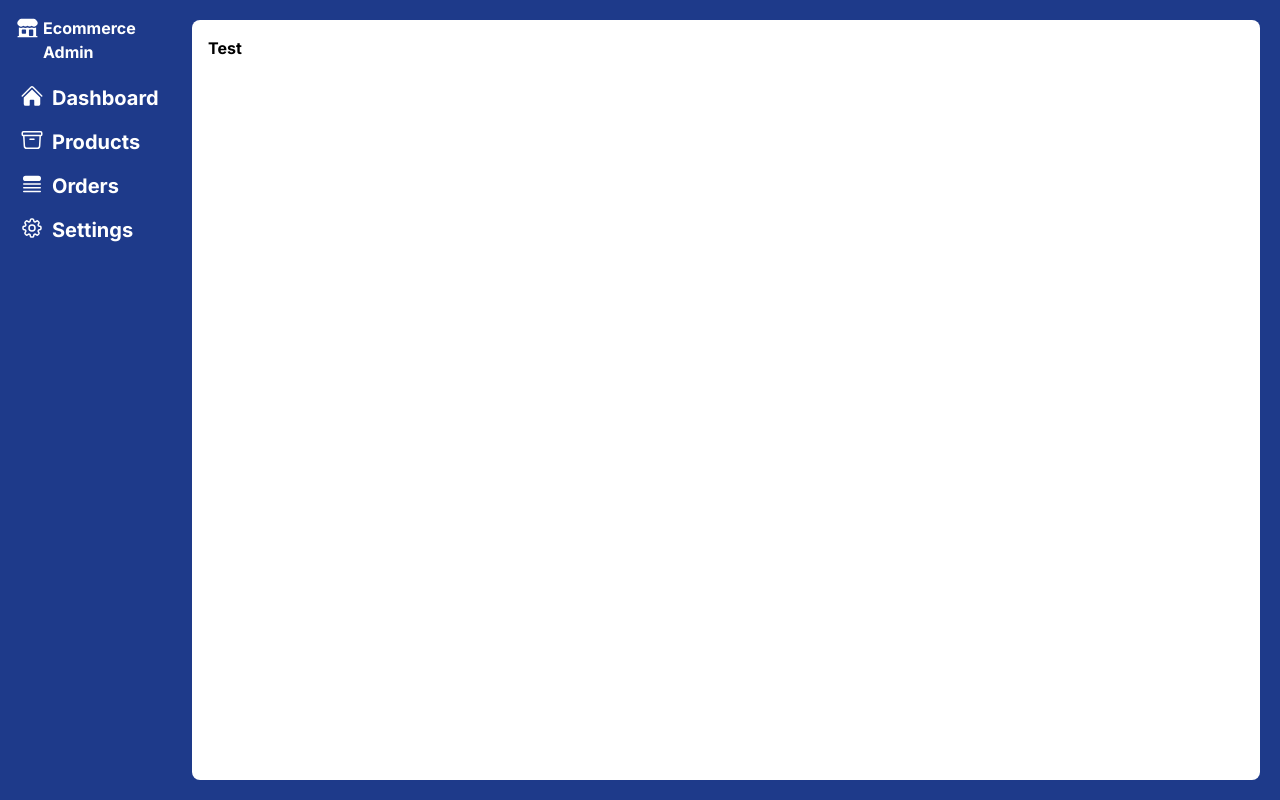
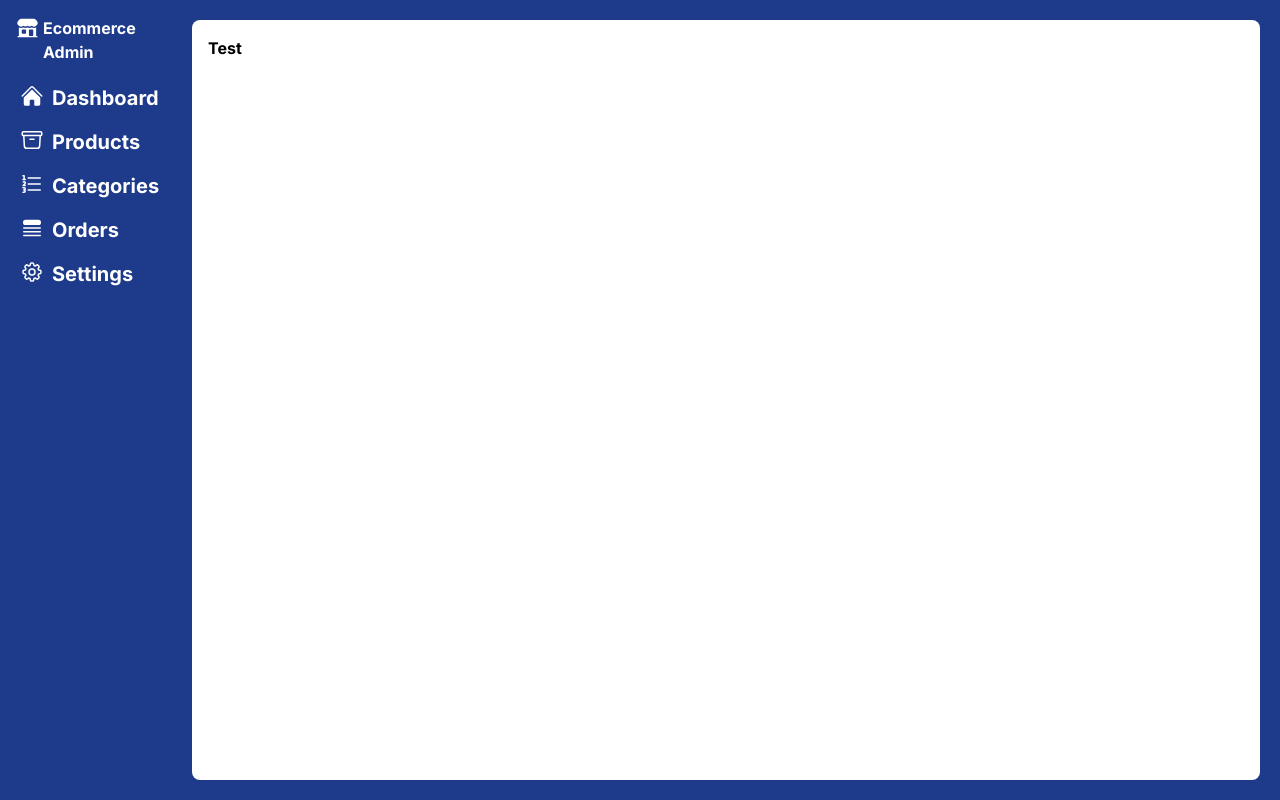
Before and after one commit to Wesman687/NextjsEcommerceAdmin, a Next.js app: page /home in a window 1280 px wide. Built offline with nearby package versions, Linux system fonts and the light colour scheme; no server answers.

Commit message:
still grinding

```diff
--- /dev/null
+++ b/app/api/categories/route.js
@@ -0,0 +1,24 @@
+import { NextResponse } from "next/server";
+import { createCategory } from "../../queries/category";
+import { Category } from "../../model/category";
+
+
+
+export const POST = async (req, res) => {
+    const { name, parentCategory } = await req.json();
+
+
+
+      console.log(name, "checking if update works")
+        const response = await createCategory({name, parentCategory })
+        throw new NextResponse("Product has been updated", {
+          status: 201,
+        });
+
+}
+
+export const GET = async (req, res) => {
+
+  const categories = (await Category.find())
+  return Response.json(categories)
+}
--- /dev/null
+++ b/app/categories/page.js
@@ -0,0 +1,63 @@
+'use client'
+import React, { useEffect, useState } from 'react'
+import Layout from '../components/Layout'
+import axios from "axios";
+export default function Categories() {
+  const [name, setName] = useState('')
+  const [categories, setCategories] = useState([])
+  const [parentCategory, setParentCategory] = useState('')
+
+  async function saveCategory(e){
+    e.preventDefault()
+    try {
+    const result = await axios.post('/api/categories', {name})
+    } catch (error) {
+      console.log(error)
+    }
+    setName('')
+    fetchCategories()
+  }
+  async function fetchCategories(){
+    axios.get('/api/categories').then(result=> {
+      setCategories(result.data)
+    })
+  }
+  useEffect(()=>{
+    fetchCategories()
+  },[])
+  return (
+    <Layout>
+      <h1>Categories</h1>
+      <label>New Category Name</label>
+      <form onSubmit={(e)=>saveCategory(e)} className='flex gap-1'>
+      <div className='flex gap-1 items-center'>
+      <input type='text' placeholder={'Category Name'} className='mb-1' value={name} onChange={(e)=>setName(e.target.value)} />
+      <select className='mb-0'>
+        <option onChange={(e)=>setParentCategory(e.target.value)} value='0'>No parent category</option>
+        {!!categories.length && categories.map((category, index)=>(
+               <option value={category._id}>{category.name}</option>
+          ))}
+      </select>
+      <button type='submit' className='btn-primary py-1'>Save</button>
+      </div>
+      </form>
+      <table className='basic mt-4'>
+        <thead>
+          <tr>
+            <td>Category Name</td>
+          </tr>
+        </thead>
+        <tbody>
+          {!!categories.length && categories.map((category, index)=>(
+            <tr key={index}>
+              <td>
+                {category.name}
+              </td>
+            </tr>
+          ))}
+        </tbody>
+      </table>
+    </Layout>
+
+  )
+}
--- a/app/components/Nav.jsx
+++ b/app/components/Nav.jsx
@@ -1,14 +1,14 @@
-'use client'
+"use client";
 import Link from "next/link";
 import React, { useEffect, useState } from "react";
 
 function Nav() {
-    const inactiveLink = 'flex gap-1 text-xl mb-2 p-1'
-    const activeLink = inactiveLink+' bg-white text-blue-900 rounded-l-lg'
-    const [pathname, setPathName] = useState('')
-    useEffect(()=>{
-        setPathName(window.location.pathname)
-    },[])
+  const inactiveLink = "flex gap-1 text-xl mb-2 p-1";
+  const activeLink = inactiveLink + " bg-white text-blue-900 rounded-l-lg";
+  const [pathname, setPathName] = useState("");
+  useEffect(() => {
+    setPathName(window.location.pathname);
+  }, []);
   return (
     <aside className="text-white bg-blue-900 p-4 pr-0 w-[15vw]">
       <Link href="" className="flex gap-1 mb-4 mr-2">
@@ -35,7 +35,10 @@ function Nav() {
         <span>Ecommerce Admin</span>
       </Link>
       <nav className="gap-2 flex flex-col">
-        <Link href={"/"} className={(pathname === '/') ? activeLink : inactiveLink}>
+        <Link
+          href={"/"}
+          className={pathname === "/" ? activeLink : inactiveLink}
+        >
           <div className="flex pr-2">
             <svg
               xmlns="http://www.w3.org/2000/svg"
@@ -49,10 +52,12 @@ function Nav() {
             Dashboard
           </div>
         </Link>
-
       </nav>
-      <nav >
-        <Link href={"/products"} className={pathname.includes('/products') ? activeLink : inactiveLink}>
+      <nav>
+        <Link
+          href={"/products"}
+          className={pathname.includes("/products") ? activeLink : inactiveLink}
+        >
           <div className="flex mr-2">
             <svg
               xmlns="http://www.w3.org/2000/svg"
@@ -73,7 +78,36 @@ function Nav() {
         </Link>
       </nav>
       <nav>
-        <Link href={"/orders"} className={pathname.includes('/orders') ? activeLink : inactiveLink}>
+        <Link
+          href={"/categories"}
+          className={
+            pathname.includes("/categories") ? activeLink : inactiveLink
+          }
+        >
+          <div className="flex mr-2">
+            <svg
+              xmlns="http://www.w3.org/2000/svg"
+              fill="none"
+              viewBox="0 0 24 24"
+              strokeWidth={1.5}
+              stroke="currentColor"
+              className="size-6 mr-2"
+            >
+              <path
+                strokeLinecap="round"
+                strokeLinejoin="round"
+                d="M8.242 5.992h12m-12 6.003H20.24m-12 5.999h12M4.117 7.495v-3.75H2.99m1.125 3.75H2.99m1.125 0H5.24m-1.92 2.577a1.125 1.125 0 1 1 1.591 1.59l-1.83 1.83h2.16M2.99 15.745h1.125a1.125 1.125 0 0 1 0 2.25H3.74m0-.002h.375a1.125 1.125 0 0 1 0 2.25H2.99"
+              />
+            </svg>
+            Categories
+          </div>
+        </Link>
+      </nav>
+      <nav>
+        <Link
+          href={"/orders"}
+          className={pathname.includes("/orders") ? activeLink : inactiveLink}
+        >
           <div className="flex mr-2">
             <svg
               xmlns="http://www.w3.org/2000/svg"
@@ -88,7 +122,10 @@ function Nav() {
         </Link>
       </nav>
       <nav>
-        <Link href={"/settings"} className={pathname.includes('/settings') ? activeLink : inactiveLink}>
+        <Link
+          href={"/settings"}
+          className={pathname.includes("/settings") ? activeLink : inactiveLink}
+        >
           <div className="flex mr-2">
             <svg
               xmlns="http://www.w3.org/2000/svg"
--- a/app/components/ProductForm.js
+++ b/app/components/ProductForm.js
@@ -2,6 +2,7 @@
 import { useEffect, useState } from "react";
 import { useRouter } from "next/navigation";
 import axios from "axios";
+import { ReactSortable } from "react-sortablejs";
 import Spinner from '../components/Spinner'
 export default function ProductForm({
   _id,
@@ -34,7 +35,6 @@ export default function ProductForm({
         formData
       );
 
-      console.log(res.data.secure_url, res.data.public_id, "response");
       setImages((oldImages) => {
         return [
           ...oldImages,
@@ -71,7 +71,6 @@ export default function ProductForm({
         throw new Error(console.log(error));
       }
     } else {
-        console.log('adding')
       try {
         const response = await fetch("/api/products", {
           method: "POST",
@@ -92,6 +91,9 @@ export default function ProductForm({
       }
     }
   }
+  function updateImagesOrder(images){
+    setImages(images)
+  }
 
   useEffect(() => {}, []);
   return (
@@ -109,6 +111,7 @@ export default function ProductForm({
         ></input>
         <label htmlFor="Phtoos"></label>
         <div className="mb-2 flex gap-2 flex-wrap">
+            <ReactSortable list={images} setList={updateImagesOrder} className="flex flex-wrap gap-1">
           {!!images?.length &&
             images.map((item, index) => (
               <div key={index} className="relative px-2">
@@ -131,7 +134,8 @@ export default function ProductForm({
                 </svg>
               </div>
             ))}
-
+            </ReactSortable>
+          {uploading ? <div className="h-24 p-1 bg-gray-200 flex items-center rounded-md"><Spinner /></div> :
           <label className="cursor-pointer w-24 h-24 flex items-center text-center justify-center gap-1 text-gray-500 rounded-md bg-gray-200">
             <svg
               xmlns="http://www.w3.org/2000/svg"
@@ -154,8 +158,8 @@ export default function ProductForm({
               onChange={uploadImages}
               className="hidden"
             />
-          </label>
-        {uploading && (<Spinner /> )}
+          </label> }
+
         </div>
 
         <label htmlFor="">Description:</label>
--- a/app/globals.css
+++ b/app/globals.css
@@ -3,10 +3,10 @@
 @tailwind utilities;
 
 
-input, textarea {
+input, textarea, select {
     @apply border-2 border-gray-200 rounded-md px-1 w-full mb-2
 }
-input:focus, textarea:focus {
+input:focus, textarea:focus, select:focus {
     @apply border-blue-900
 }
 h1 {
--- /dev/null
+++ b/app/model/category.js
@@ -0,0 +1,8 @@
+import mongoose, { model, Schema } from 'mongoose'
+
+const CategorySchema = new Schema({
+    name: {type: String, required: true},
+    parent: {type: mongoose.Types.ObjectId, required: false}
+})
+
+export const Category = mongoose.models.category || model('category', CategorySchema)
--- a/app/queries/UploadImage.jsx
+++ /dev/null
@@ -1,25 +0,0 @@
-'use server'
-import { UploadApiResponse, v2 as cloudinary} from 'cloudinary'
-import z from 'zod'
-
-const formData = z.object({
-    image: z.instanceof(FormData)
-})
-
-export const uploadImage = actionClient.schema(formData).action(async ({ parsedInput: {image}})=>{
-    const formImage = image.get('image')
-
-    if (!formImage) return {error: 'no image provided'}
-    if (!image) return {error: 'No image provided'}
-
-    const file = formImage
-    try {
-        const arrayBuffer = await file.arrayBuffer()
-        const buffer = Buffer.from(arrayBuffer)
-        return new Promise<UploadApiResponse>((resolve, reject) => {
-
-        })
-    } catch (error) {
-        return { error: error}
-    }
-})
--- /dev/null
+++ b/app/queries/category.js
@@ -0,0 +1,14 @@
+import { Category } from '../model/category'
+
+
+export async function createCategory(name, parentCategory) {
+    console.log(name, parentCategory)
+    try {
+        return await Category.create({
+            name,
+            parent: parentCategory
+        })
+    } catch (error) {
+        return error
+    }
+}
--- a/package.json
+++ b/package.json
@@ -33,6 +33,7 @@
     "react": "^18",
     "react-dom": "^18",
     "react-dropzone": "^14.2.3",
+    "react-sortablejs": "^6.1.4",
     "react-spinners": "^0.14.1",
     "zod": "^3.23.8"
   },
```
Also changed, not shown: 1 other file (tests, documents, lock files or other folders). Lines whose indentation alone changed are shown as unchanged.
